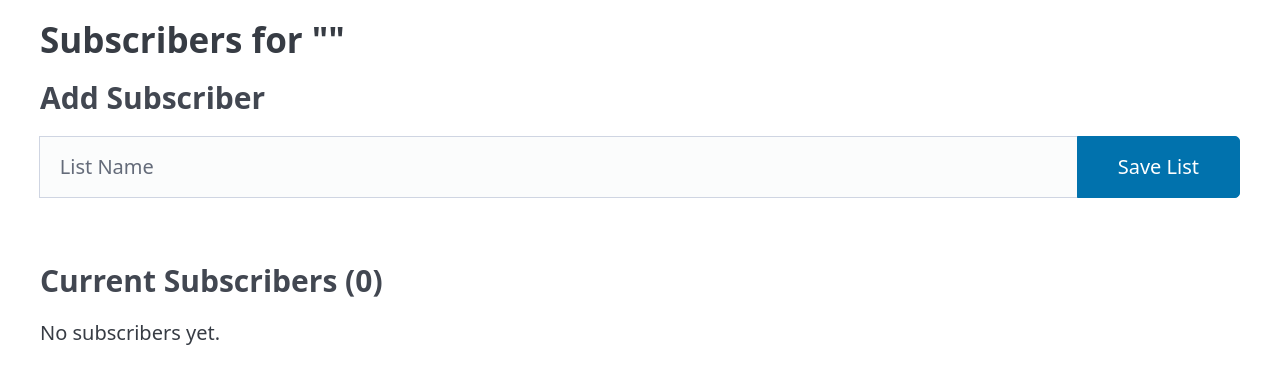
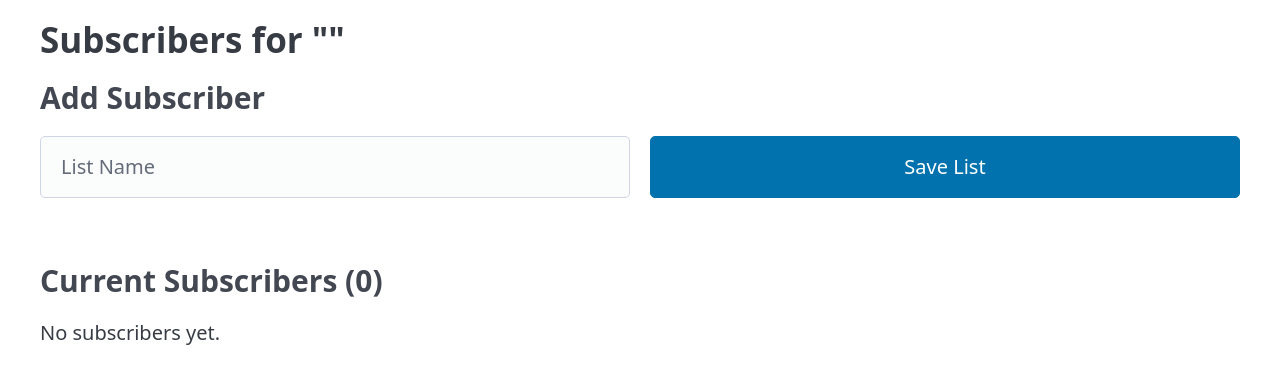
Before and after one commit to mxmehl/castmail2list, a Flask app: template castmail2list/templates/subscribers.html in a window 1280 px wide. Shown: the part 110-494 px from the top of the page. Run offline with Flask 3, Linux system fonts and the light colour scheme; the template is opened without the code that fills it: values that come from a table or form of the project are taken from there, others are empty.

Commit message:
chore: minor style improvements

```diff
--- a/castmail2list/templates/subscribers.html
+++ b/castmail2list/templates/subscribers.html
@@ -10,7 +10,7 @@
 
 <h3>{{ _('Add Subscriber') }}</h3>
 <form method="POST">
-    <fieldset role="group">
+    <fieldset class="grid">
         {{ add_form.hidden_tag() }}
 
         {{ add_form.name(placeholder=add_form.name.label.text) }}
@@ -40,7 +40,7 @@
             <td>{{ subscriber.name if subscriber.name }}</td>
             <td>{{ subscriber.email }}</td>
             <td>{{ subscriber.comment if subscriber.comment }}</td>
-            <td>
+            <td role="group">
                 <a href="{{ url_for('edit_subscriber', list_id=mailing_list.id, subscriber_id=subscriber.id) }}" role="button">{{ _('Edit') }}</a>
                 <a href="{{ url_for('delete_subscriber', list_id=mailing_list.id, subscriber_id=subscriber.id) }}" role="button" class="secondary" onclick="return confirm('{{ _('Are you sure you want to delete subscriber') }} {{ subscriber.name }} <{{ subscriber.email }}> {{ _('from this list?') }}')">{{ _('Delete') }}</a>
             </td>
```
